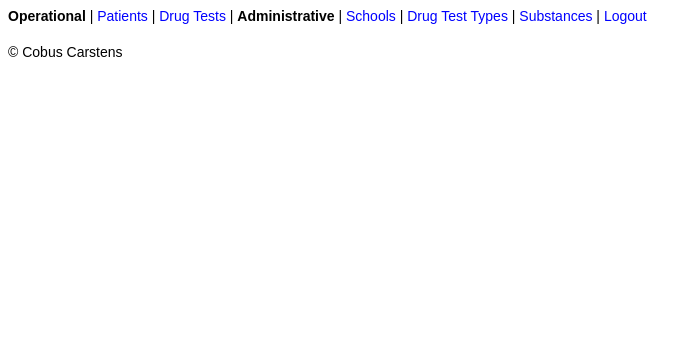
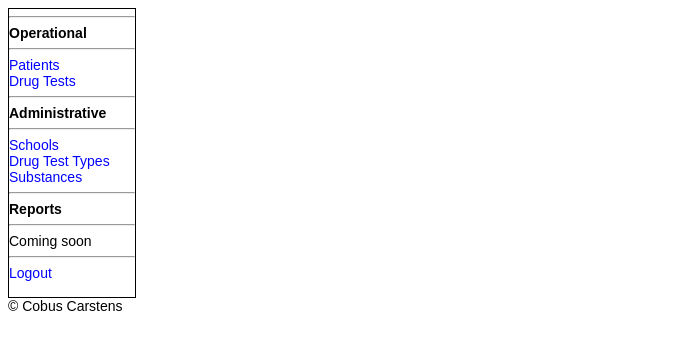
Before and after one commit to cobusc/mudita, a CodeIgniter app: template application/views/our_template.php in a window 1280 px wide. Shown: the top 350 px of the page, without its empty margins (0-700 px from the left). Run offline with CodeIgniter, Linux system fonts and the light colour scheme; the template is opened without the code that fills it, so the values that code supplies are empty.

Commit message:
Template mods

```diff
--- a/application/views/our_template.php
+++ b/application/views/our_template.php
@@ -32,25 +32,37 @@ a:hover
 </head>
 <body>
 <!-- Beginning header -->
-    <div>
-        <b>Operational</b> |
-        <a href='<?php echo site_url('main/patient')?>'>Patients</a> |
-        <a href='<?php echo site_url('main/drugtest')?>'>Drug Tests</a> |
-        <b>Administrative</b> |
-        <a href='<?php echo site_url('main/school')?>'>Schools</a> |
-        <a href='<?php echo site_url('main/drugtest_type')?>'>Drug Test Types</a> |
-        <a href='<?php echo site_url('main/substance')?>'>Substances</a> |
-        <a href='<?php echo site_url('auth/logout')?>'>Logout</a>
+    <div></div>
+<!-- End of header-->
 
+    <div style="width:100%; margin:0; padding:0">
+        <div style="float:left;width:10%; border: thin solid black">
+            <hr>
+            <b>Operational</b>
+            <hr>
+            <a href='<?php echo site_url('main/patient')?>'>Patients</a> <br/>
+            <a href='<?php echo site_url('main/drugtest')?>'>Drug Tests</a><br/>
+            <hr>
+            <b>Administrative</b><br/>
+            <hr>
+            <a href='<?php echo site_url('main/school')?>'>Schools</a> <br/>
+            <a href='<?php echo site_url('main/drugtest_type')?>'>Drug Test Types</a> <br/>
+            <a href='<?php echo site_url('main/substance')?>'>Substances</a> <br/>
+            <hr>
+            <b>Reports</b><br/>
+            <hr>
+            Coming soon
+            <hr>
+            <a href='<?php echo site_url('auth/logout')?>'>Logout</a><br/><br/>
+        </div>
+        <div style=" float:left;width:89%">
+            <?php echo $output; ?>
+        </div>
     </div>
-<!-- End of header-->
-    <div style='height:20px;'></div>
-    <div>
-        <?php echo $output; ?>
-
+    <div style="clear:both">
     </div>
-        <!-- Beginning footer -->
-<div>&copy; Cobus Carstens</div>
+<!-- Beginning footer -->
+    <div>&copy; Cobus Carstens</div>
 <!-- End of Footer -->
 </body>
 </html>
```
